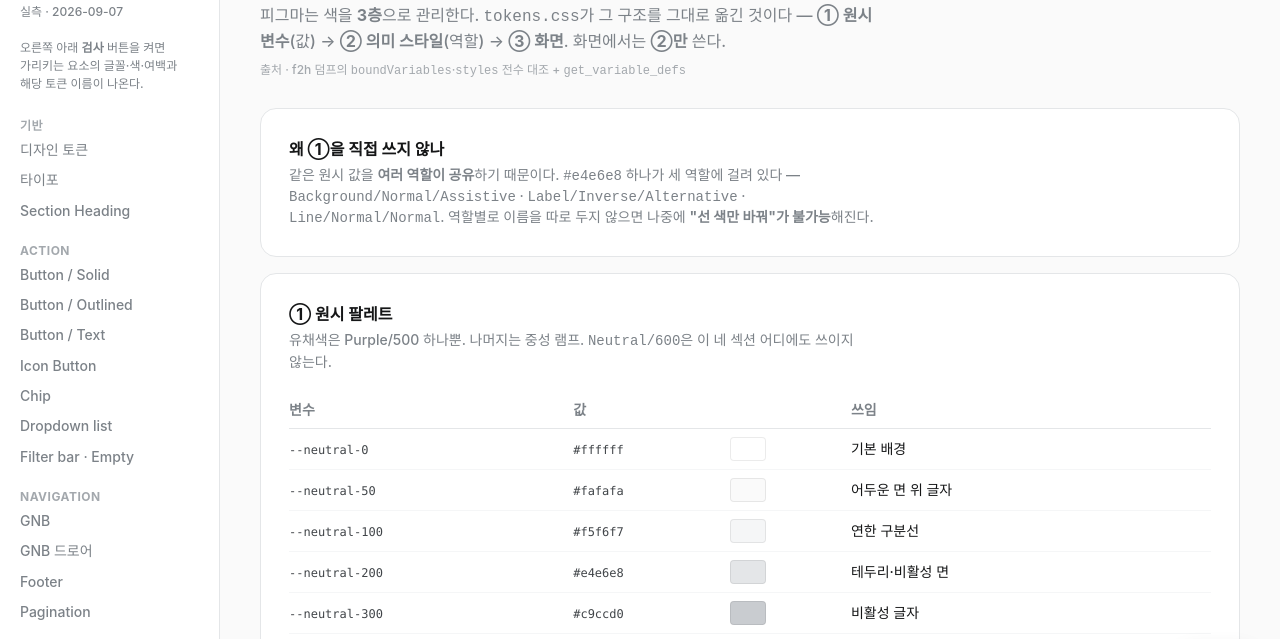
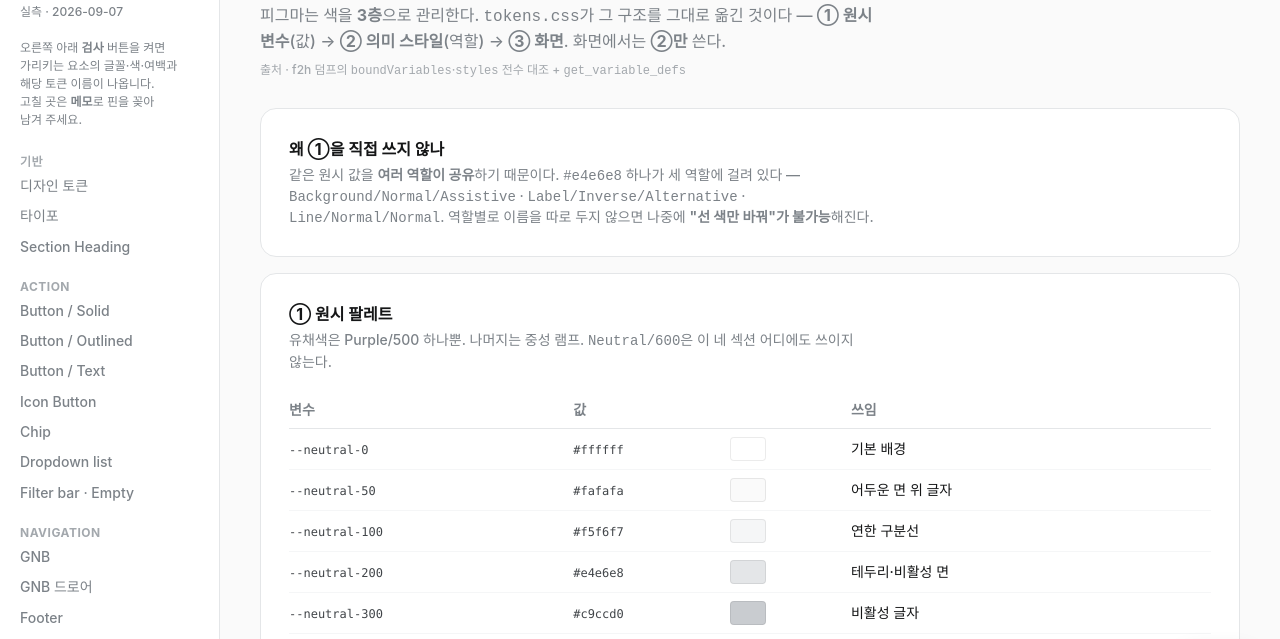
Before and after one commit to vermil02/crissit-components, a plain HTML site: page 카탈로그.html in a window 1280 px wide. Shown: the part 93-732 px from the top of the page. Drawn offline with Linux system fonts and the light colour scheme; a web font is replaced by a local one.

Commit message:
카탈로그 사이드바 안내에 메모 사용법 추가
Co-Authored-By: Claude Opus 5 (1M context) <noreply@anthropic.com>

```diff
--- a/카탈로그.html
+++ b/카탈로그.html
@@ -101,7 +101,7 @@ table.tk code{font:500 12px/1.5 ui-monospace,SFMono-Regular,Menlo,monospace;colo
 <div class="cat">
 <nav class="cat__nav">
   <h1>crissit 컴포넌트</h1>
-  <p class="sub">피그마 「자사 홈페이지 v2」<br>컴포넌트 페이지 + 가이드 문서<br>실측 · 2026-09-07<br><br>오른쪽 아래 <b>검사</b> 버튼을 켜면<br>가리키는 요소의 글꼴·색·여백과<br>해당 토큰 이름이 나온다.</p>
+  <p class="sub">피그마 「자사 홈페이지 v2」<br>컴포넌트 페이지 + 가이드 문서<br>실측 · 2026-09-07<br><br>오른쪽 아래 <b>검사</b> 버튼을 켜면<br>가리키는 요소의 글꼴·색·여백과<br>해당 토큰 이름이 나옵니다.<br>고칠 곳은 <b>메모</b>로 핀을 꽂아<br>남겨 주세요.</p>
 
   <div class="grp">기반</div>
   <a href="#tokens">디자인 토큰</a>
```
